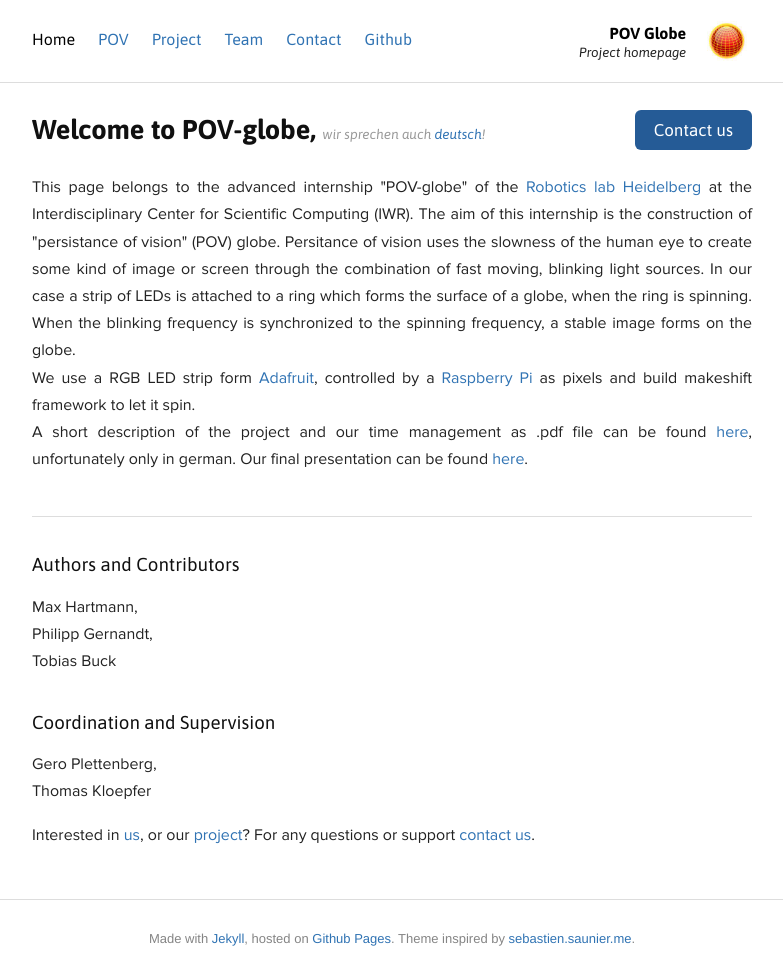
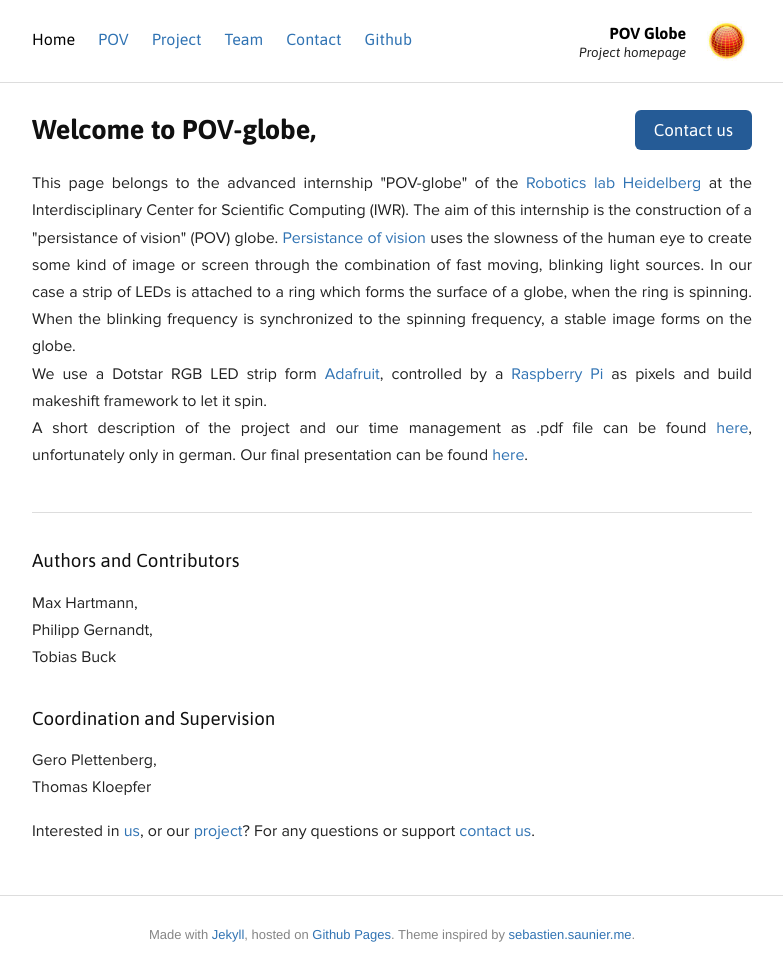
Before and after one commit to TobiBu/POV, a Jekyll site: the page built from index.html, in a window 1280 px wide. Shown: the whole page, without its empty margins (248-1031 px from the left). Built offline with Jekyll 4.4.1, drawn with Linux system fonts in a browser that asks for light colours; Markdown is read by kramdown in place of the engine named in the settings.

Commit message:
working on page...

```diff
--- a/contact/index.html
+++ b/contact/index.html
@@ -10,7 +10,7 @@ category: contact
 <section class="inner">
 
   <p>
-    We all live in Heidelberg and study physics (*YEAH*). The code for this project is all on GitHub
+    We all live in Heidelberg and study/ studied physics (*YEAH*). The code for this project is all on GitHub
     <a href="https://github.com/TobiBu/POV"><i class="icon-github"></i>/POV Globe</a>. By the way:
   </p>
 
--- a/index.html
+++ b/index.html
@@ -14,7 +14,6 @@ description: Providing information about us and the ongoing robotics internship.
     </div>
     <span class="hello">
       Welcome to POV-globe,
-      <small><em>wir sprechen auch <a href="{{ site.baseurl }}/de/" rel="alternate" hreflang="de">deutsch</a>!</em></small>
     </span>
   </h1>
 
@@ -22,12 +21,13 @@ description: Providing information about us and the ongoing robotics internship.
     This page belongs to the advanced internship "POV-globe" of the
 	<a href="http://joanna.iwr.uni-heidelberg.de/rlab/de/home">Robotics lab Heidelberg</a>
 	at the Interdisciplinary Center for Scientific Computing (IWR).
-    The aim of this internship is the construction of "persistance of vision" (POV) globe.
-    Persitance of vision uses the slowness of the human eye to create some kind of image or screen
+    The aim of this internship is the construction of a "persistance of vision" (POV) globe.
+    <a href="{{ site.baseurl }}/pov/">Persistance of vision</a> uses the slowness of the human eye to create some kind of image or screen
     through the combination of fast moving, blinking light sources. In our case a strip of LEDs is attached
     to a ring which forms the surface of a globe, when the ring is spinning. When the blinking frequency is synchronized
     to the spinning frequency, a stable image forms on the globe.<br>
-We use a RGB LED strip form <a href="https://learn.adafruit.com/adafruit-dotstar-leds/overview">Adafruit</a>,
+
+We use a Dotstar RGB LED strip form <a href="https://learn.adafruit.com/adafruit-dotstar-leds/overview">Adafruit</a>,
 controlled by a <a href="http://www.raspberrypi.org/">Raspberry Pi</a> as pixels and build makeshift framework to let it spin.<br>
 A short description of the project and our time management as .pdf file can be found <a href="{{ site.baseurl }}/images/Steckbrief.pdf">here</a>, unfortunately only in german. Our final presentation can be found <a href="{{ site.baseurl }}/images/Vortrag.pdf">here</a>.
   </p>
```
Also changed, not shown: other parts of index.html (+1 -1 lines), 2 other files.
